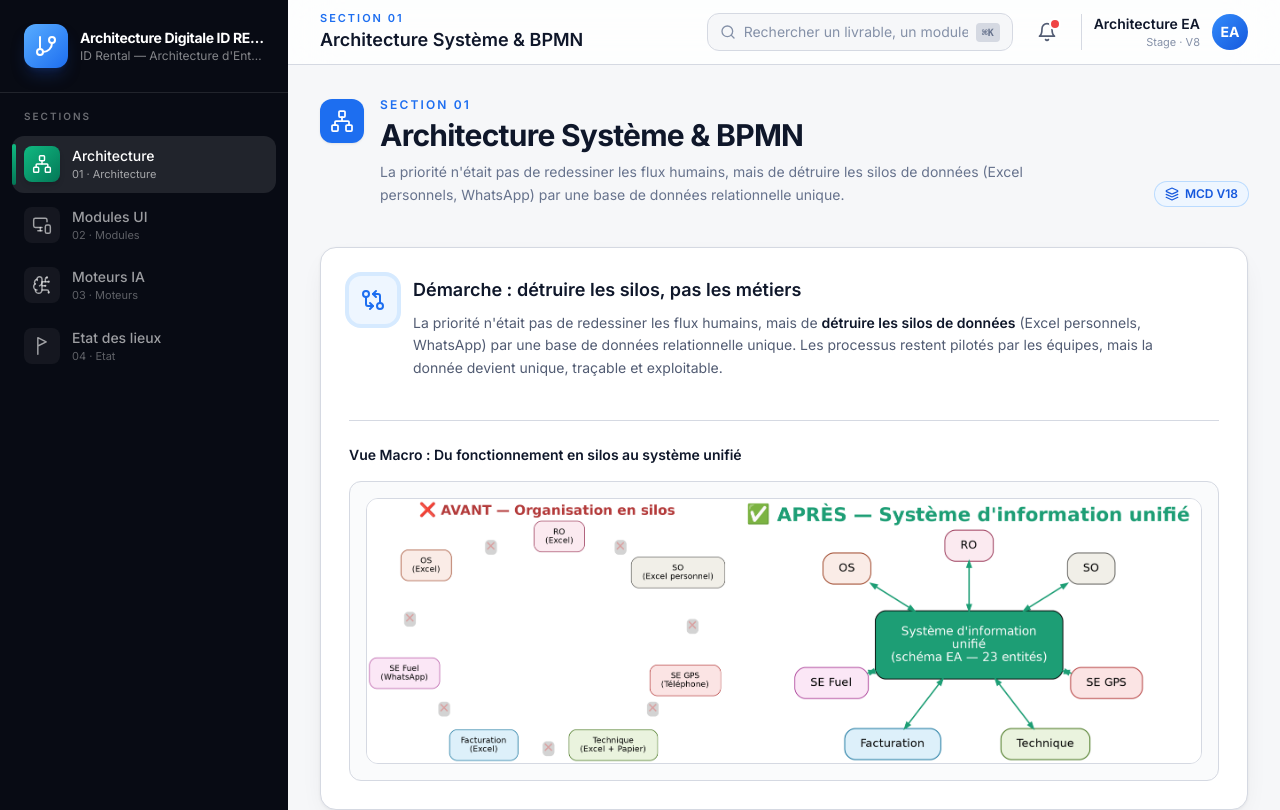
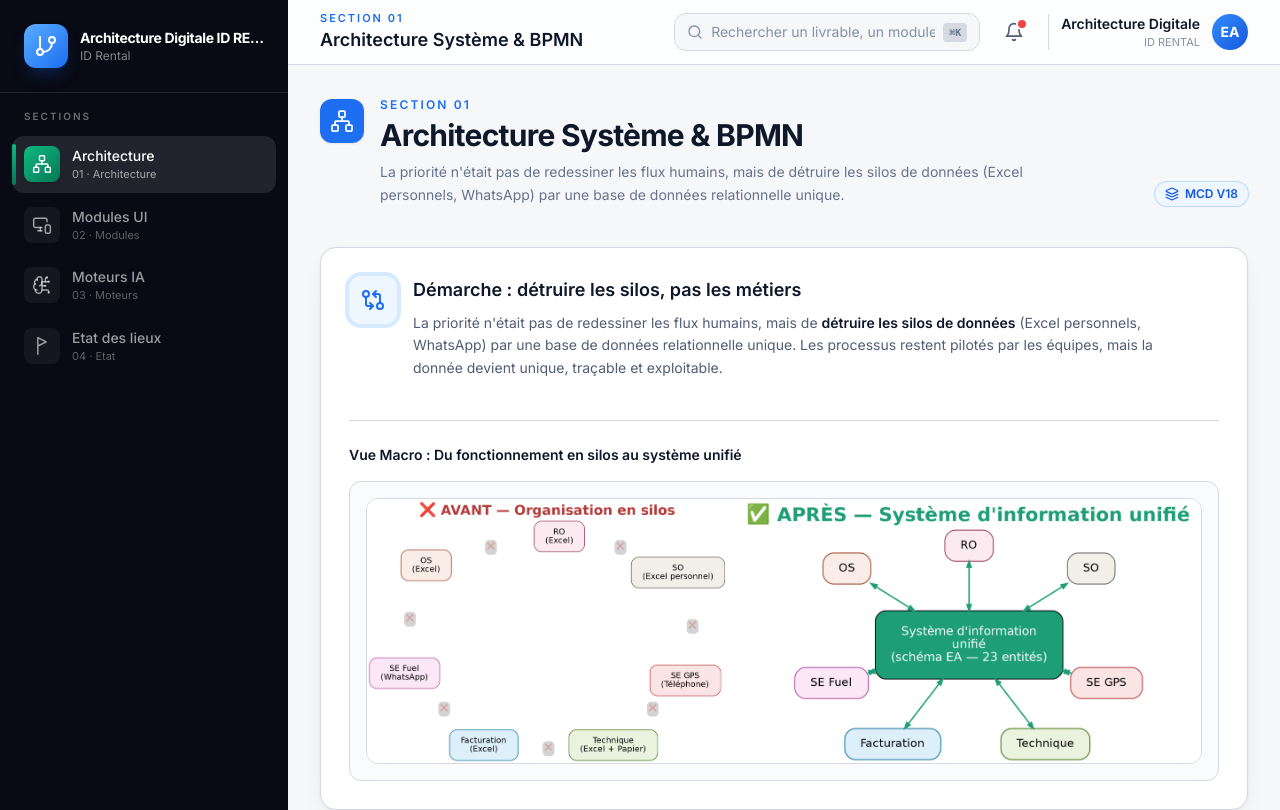
Before and after one commit to idmotors/ecosysteme-digitale-idr, a React (Vite) app: page / in a window 1280 px wide. Shown: the top 810 px of the page. Built offline with nearby package versions, Linux system fonts and the light colour scheme.

Commit message:
Update App.tsx

```diff
--- a/src/App.tsx
+++ b/src/App.tsx
@@ -585,7 +585,7 @@ function BacklogSection() {
         <div className="mb-4 flex items-center gap-3">
           <span className="flex h-9 w-9 items-center justify-center rounded-lg bg-warning-100 text-warning-700 ring-1 ring-warning-200"><CircleSlash className="h-5 w-5" /></span>
           <div>
-            <h3 className="text-lg font-semibold text-ink-900">Angles Morts & Backlog V3</h3>
+            <h3 className="text-lg font-semibold text-ink-900">Angles Morts & Backlog</h3>
             <p className="text-sm text-ink-500">Périmètres hors V1 nécessitant une évolution du modèle de données (BDD) avant création d'interface.</p>
           </div>
         </div>
@@ -641,7 +641,7 @@ function Sidebar({ active, onSelect, open, onClose }: { active: SectionId; onSel
           </div>
           <div className="min-w-0 flex-1">
             <p className="truncate text-sm font-bold tracking-tight">Architecture Digitale ID RENTAL</p>
-            <p className="truncate text-xs text-white/50">ID Rental — Architecture d'Entreprise</p>
+            <p className="truncate text-xs text-white/50">ID Rental</p>
           </div>
           <button onClick={onClose} className="rounded-lg p-1.5 text-white/60 transition hover:bg-white/10 hover:text-white lg:hidden" aria-label="Fermer la navigation">
             <X className="h-5 w-5" />
@@ -715,8 +715,8 @@ function Topbar({ section, onMenu }: { section: SectionId; onMenu: () => void })
         </button>
         <div className="flex items-center gap-3 border-l border-ink-200 pl-3">
           <div className="hidden text-right sm:block">
-            <p className="text-sm font-semibold text-ink-900">Architecture EA</p>
-            <p className="text-[11px] text-ink-400">Stage · V8</p>
+            <p className="text-sm font-semibold text-ink-900">Architecture Digitale</p>
+            <p className="text-[11px] text-ink-400">ID RENTAL</p>
           </div>
           <div className="flex h-9 w-9 items-center justify-center rounded-full bg-gradient-to-br from-brand-500 to-brand-700 text-sm font-bold text-white">EA</div>
         </div>
```
